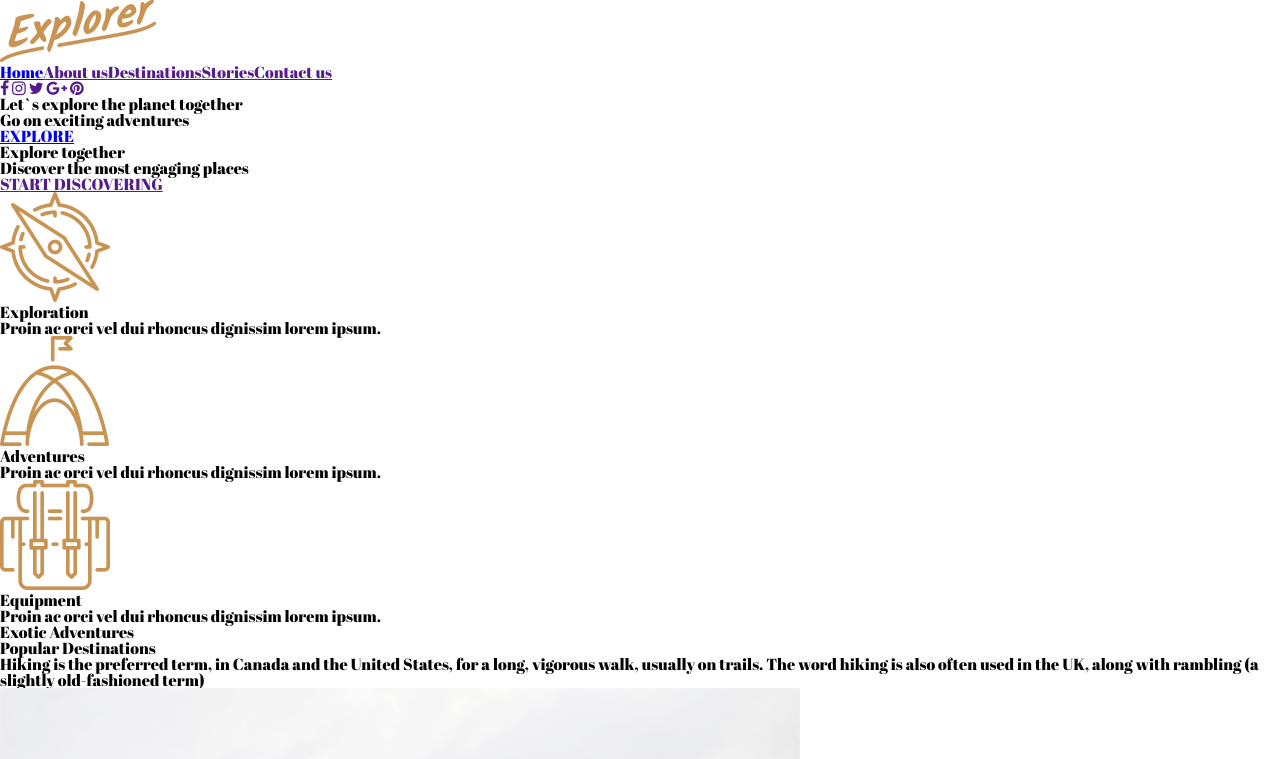
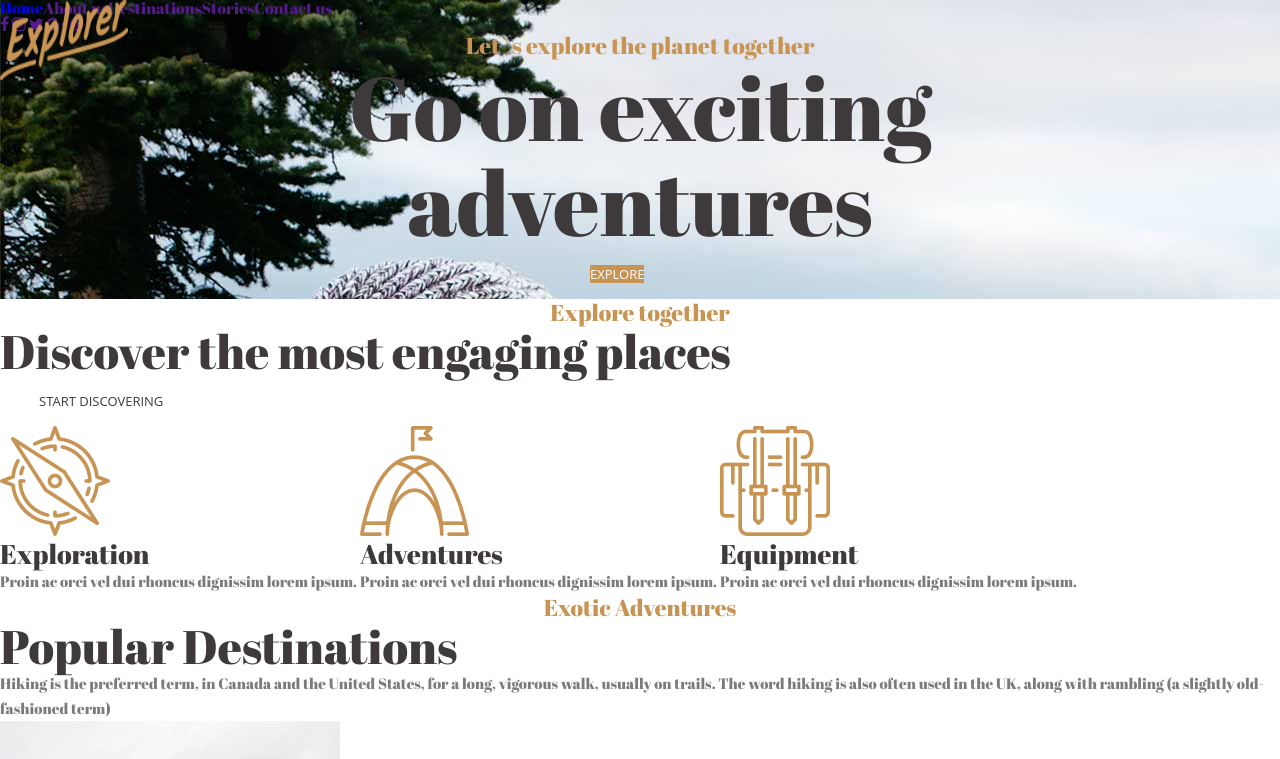
Before and after one commit to dariaomelkina/web_course_project, a plain HTML site: page index.html in a window 1280 px wide. Shown: the top 759 px of the page. Drawn offline with Linux system fonts and the light colour scheme.

Commit message:
Started adding css styles.

```diff
--- a/css/style.css
+++ b/css/style.css
@@ -1,4 +1,119 @@
-body{
+body {
+	font-family: 'Abril Fatface', cursive;
+}
 
-font-family: 'Abril Fatface', cursive;
+h2 {
+	text-align: center;
+	color: #c89454;
+	font-size: 23px;
+	line-height: 27px;
 }
+
+h3 {
+	color: #3e3a3b;
+	font-size: 27px;
+	line-height: 31px;
+}
+
+p {
+    color: #7b7b7b;
+    font-size: 15px;
+    line-height: 25px;
+}
+
+a {
+	text-decoration:none;
+}
+
+li {
+	display: inline-block;
+}
+
+footer {
+	color: #8a8184;
+	background-color: #271E1E;
+}
+
+#upper-section {
+	background-image: url("https://raw.githubusercontent.com/dariaomelkina/web_course_project/main/media/images/home-slider-1.jpg");
+	height: 100%;
+	width: 100%;
+}
+
+#logo {
+	height: 10%;
+	width: 10%;
+	display: block;
+	position: absolute;
+}
+
+
+.clsButton {
+	font-family: 'Open Sans',sans-serif;
+	font-size: 13px;
+	line-height: 50px;
+	height: 50px;
+	width: 100px;
+	display: block;
+    margin-left: auto;
+    margin-right: auto;
+}
+
+.exploreButton {
+	line-height: 50px;
+	color: rgb(255, 255, 255);
+	border-color: rgb(200, 148, 84);
+	background-color: rgb(200, 148, 84);
+    text-align: center;
+}
+
+.discoverButton {
+	color: #3e3a3b;
+	font-family: 'Open Sans',sans-serif;
+	border-color: #c89454;
+	font-size: 13px;
+	line-height: 50px;
+	height: 50px;
+	background-color: #fff;
+	border-width: 1px;
+	padding-left: 39px;
+	padding-right: 39px;
+	}
+
+
+.mainHeader {
+	text-align: center;
+	width: 625px;
+	font-size: 90px;
+	line-height: 95px;
+	color: rgb(62, 58, 59);
+	display: block;
+    margin-left: auto;
+    margin-right: auto;
+}
+
+.secondaryHeader {
+	color: #3e3a3b;
+	font-size: 47px;
+	line-height: 50px;
+	text-align: left;
+	display: block;
+    margin-left: auto;
+    margin-right: auto;
+}
+
+.destinationImage {
+	width: 340px;
+	height: 460px
+}
+
+.experiencesImage {
+	width: 270px;
+	height: 270px
+}
+
+.iconList {
+
+
+
+}
--- a/index.html
+++ b/index.html
@@ -16,16 +16,15 @@
 </head>
 
 <body>
+	<div id="upper-section">
 	<header id="top">
 
 
-		<!-- тут буде логотип сайту -->
-		<h1><a href="#top"><img src="https://raw.githubusercontent.com/dariaomelkina/web_course_project/main/media/images/logo-1.png" alt="agency-logo"></a></h1>
+		<h1><a href="#top"><img id="logo" src="https://raw.githubusercontent.com/dariaomelkina/web_course_project/main/media/images/logo-1.png" alt="agency-logo"></a></h1>
 
     	<nav><a href="#top">Home</a><a href="">About us</a><a href="">Destinations</a><a href="">Stories</a><a href="">Contact us</a></nav>
 
-    	<!-- з посилань поки вигадала тільки гітхаб додати-->
-    	<ul><li>
+    	<ul class="iconList"><li>
     		<a href=""><i class="fa fa-facebook"></i></a>
     		<a href=""><i class="fa fa-instagram"></i></a>
     		<a href=""><i class="fa fa-twitter"></i></a>
@@ -37,18 +36,19 @@
 
 	<section>
 		<h2>Let`s explore the planet together</h2>
-		<h1>Go on exciting adventures</h1>
+		<h1 class="mainHeader">Go on exciting adventures</h1>
 
 		<!-- лінка на наступну секцію -->
-		<a href="#start-section">EXPLORE</a>
+		<div class="clsButton"><a class="exploreButton" href="#start-section">EXPLORE</a></div>
 	</section>
+	</div>
 
 	<section id ="start-section">
 		<div>
 			<h2>Explore together</h2>
-			<h1>Discover the most engaging places</h1>
+			<h1 class="secondaryHeader">Discover the most engaging places</h1>
 			<!-- потім вирішимо куди вестиме це посилання -->
-			<a href="">START DISCOVERING</a>
+			<a class="discoverButton" href="">START DISCOVERING</a>
 		</div>
 		<ul>
 			<!-- тут тимчасові зображення -->
@@ -73,7 +73,7 @@
 	<section id="destinations-section">
 		<div>
 			<h2>Exotic Adventures</h2>
-			<h1>Popular Destinations</h1>
+			<h1 class="secondaryHeader">Popular Destinations</h1>
 			<p>Hiking is the preferred term, in Canada and the United States, for a long, vigorous walk, usually on trails. The word hiking is also often used in the UK, along with rambling (a slightly old-fashioned term)</p>
 		</div>
 		<ul>
@@ -81,21 +81,21 @@
 			<!-- тут тимчасові зображення -->
 			<li>
 				<a href="">
-					<img src="https://raw.githubusercontent.com/dariaomelkina/web_course_project/main/media/images/home-single-image-1.jpg" alt="alaska">
+					<img class="destinationImage" src="https://raw.githubusercontent.com/dariaomelkina/web_course_project/main/media/images/home-single-image-1.jpg" alt="alaska">
 					<h3>Explore Alaska today</h3>
 					<p>Proin ac orci vel dui rhoncus dignissim lorem Proinac orci vel dui rhoncus dignissim lorem ipsum. </p>
 				</a>
 			</li>
 			<li>
 				<a href="">
-					<img src="https://raw.githubusercontent.com/dariaomelkina/web_course_project/main/media/images/home-single-image-2.jpg" alt="canada">
+					<img class="destinationImage" src="https://raw.githubusercontent.com/dariaomelkina/web_course_project/main/media/images/home-single-image-2.jpg" alt="canada">
 					<h3>Explore Canada today</h3>
 					<p>Proin ac orci vel dui rhoncus dignissim lorem Proinac orci vel dui rhoncus dignissim lorem ipsum. </p>
 				</a>
 			</li>
 			<li>
 				<a href="">
-					<img src="https://raw.githubusercontent.com/dariaomelkina/web_course_project/main/media/images/home-single-image-3.jpg" alt="island">
+					<img class="destinationImage" src="https://raw.githubusercontent.com/dariaomelkina/web_course_project/main/media/images/home-single-image-3.jpg" alt="island">
 					<h3>Explore Island today</h3>
 					<p>Proin ac orci vel dui rhoncus dignissim lorem Proinac orci vel dui rhoncus dignissim lorem ipsum.</p>
 				</a>
@@ -106,35 +106,35 @@
 	<section id="experiences-section">
 		<div>
 			<h2>Popular stories</h2>
-			<h1>Best Experiences</h1>
+			<h1 class="secondaryHeader">Best Experiences</h1>
 		</div>
 		<ul>
 			<!-- потім вирішимо куди вестимуть ці посилання -->
 			<!-- тут тимчасові зображення -->
 			<li>
 				<a href="">
-					<img src="https://raw.githubusercontent.com/dariaomelkina/web_course_project/main/media/images/blog-1.jpg" alt="explore" width="200" height="200">
+					<img class="experiencesImage" src="https://raw.githubusercontent.com/dariaomelkina/web_course_project/main/media/images/blog-1.jpg" alt="explore" width="200" height="200">
 					<h3>Explore</h3>
 					<p>Lorem ipsum dolor sit amet, proin gravida nibh vel velit auctor ...</p>
 				</a>
 			</li>
 			<li>
 				<a href="">
-					<img src="https://raw.githubusercontent.com/dariaomelkina/web_course_project/main/media/images/blog-2.jpg" alt="discover">
+					<img class="experiencesImage" src="https://raw.githubusercontent.com/dariaomelkina/web_course_project/main/media/images/blog-2.jpg" alt="discover">
 					<h3>Discover</h3>
 					<p>Lorem ipsum dolor sit amet, proin gravida nibh vel velit auctor ...</p>
 				</a>
 			</li>
 			<li>
 				<a href="">
-					<img src="https://raw.githubusercontent.com/dariaomelkina/web_course_project/main/media/images/blog-3.jpg" alt="research">
+					<img class="experiencesImage" src="https://raw.githubusercontent.com/dariaomelkina/web_course_project/main/media/images/blog-3.jpg" alt="research">
 					<h3>Research</h3>
 					<p>Lorem ipsum dolor sit amet, proin gravida nibh vel velit auctor ...</p>
 				</a>
 			</li>
 			<li>
 				<a href="">
-					<img src="https://raw.githubusercontent.com/dariaomelkina/web_course_project/main/media/images/blog-4.jpg" alt="hiking">
+					<img class="experiencesImage" src="https://raw.githubusercontent.com/dariaomelkina/web_course_project/main/media/images/blog-4.jpg" alt="hiking">
 					<h3>Hiking</h3>
 					<p>Lorem ipsum dolor sit amet, proin gravida nibh vel velit auctor ...</p>
 				</a>
@@ -145,10 +145,10 @@
 
 	<section id="adventures-section">
 		<h2>Explore the planet together</h2>
-		<h1>Adventures</h1>
+		<h1 class="mainHeader">Adventures</h1>
 
 		<!-- потім вирішимо куди ця лінка -->
-		<a href="">EXPLORE</a>
+		<a class="exploreButton" href="">EXPLORE</a>
 
 		<ul>
 			<li>
@@ -175,11 +175,11 @@
 	<section id="video-section">
 		<div>
 			<h2>Watch the video</h2>
-			<h1>Proin ultricies</h1>
+			<h1 class="secondaryHeader">Proin ultricies</h1>
 			<p>Pellentesque sed dictum arcu donec ut tellus quis justo suscipit lobortis mollis nec erat. Sed et eros leohasellus varius ligula.</p>
 
 			<!-- потім вирішимо куди ця лінка -->
-			<a href="">DISCOVER</a>
+			<a class="discoverButton" href="">DISCOVER</a>
 		</div>
 		<div>
 			<img src="https://raw.githubusercontent.com/dariaomelkina/web_course_project/main/media/images/home-single-image-4.jpg">
```
